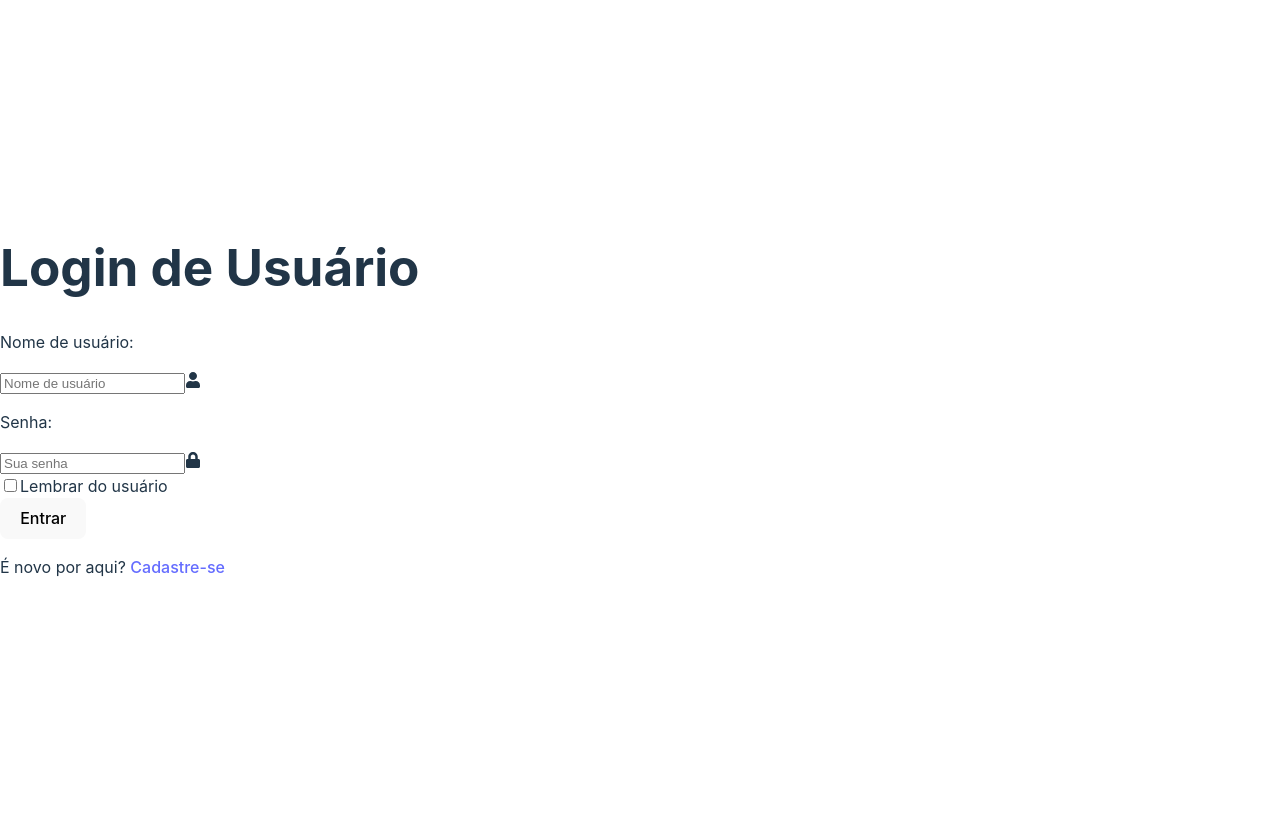
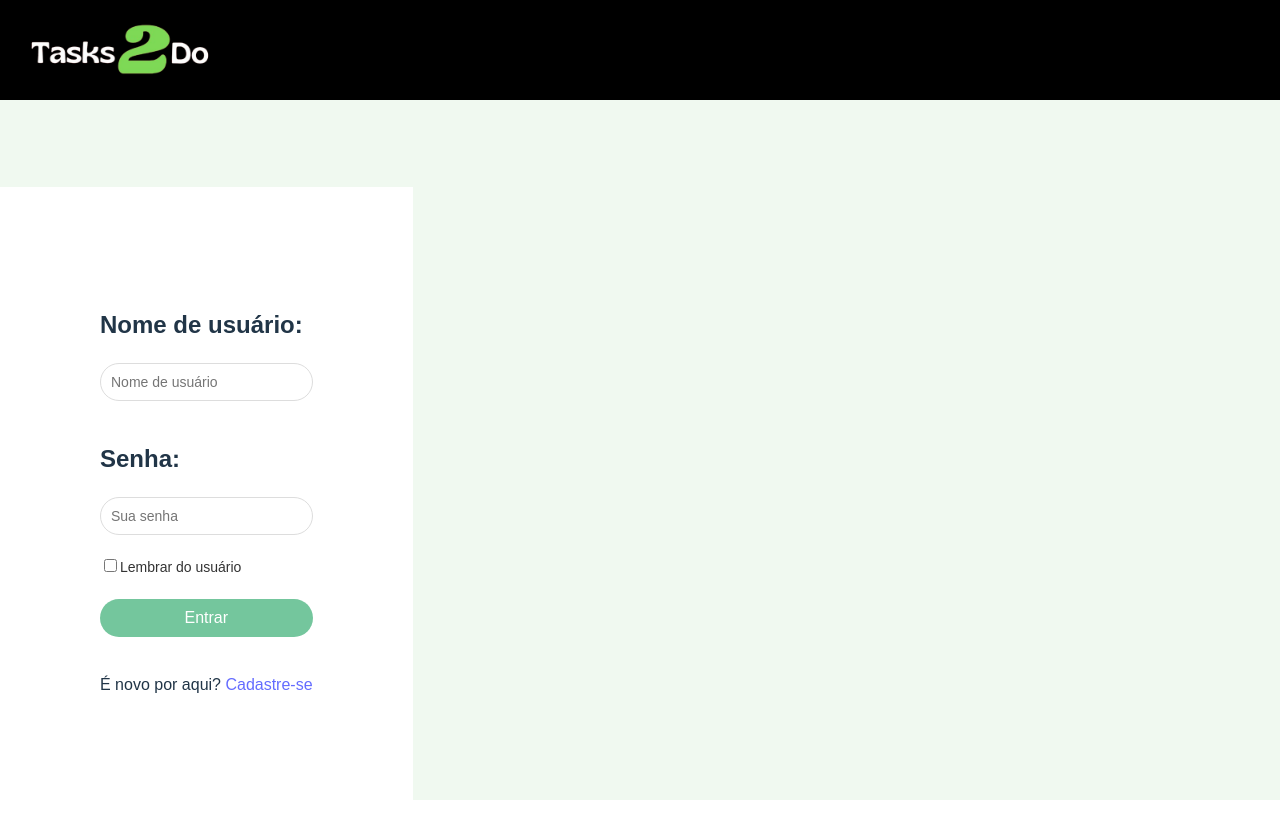
Before and after one commit to dougssdev/Tasks2Do, a React (Vite) app in the folder tasks2do-front/: page / in a window 1280 px wide. Built offline with nearby package versions, Linux system fonts and the light colour scheme.

Commit message:
CSS da Página de Login

```diff
--- a/tasks2do-front/package.json
+++ b/tasks2do-front/package.json
@@ -11,7 +11,9 @@
   },
   "dependencies": {
     "@react-icons/all-files": "^4.1.0",
+    "bootstrap": "^5.3.3",
     "react": "^18.3.1",
+    "react-bootstrap": "^2.10.7",
     "react-dom": "^18.3.1",
     "react-icons": "^5.4.0"
   },
--- a/tasks2do-front/src/Components/Login/Login.css
+++ b/tasks2do-front/src/Components/Login/Login.css
@@ -0,0 +1,104 @@
+
+body {
+    margin: 0;
+    font-family: Arial, sans-serif;
+    background-color: #F0F9F0;
+    height: 100vh;
+}
+
+
+
+.bar {
+    width: 100%;
+    height: 100px;
+    background-color: black;
+    display: flex;
+    align-items: center;
+    padding-left: 20px;
+    position: fixed;
+    top: 0;
+    z-index: 1000;
+
+  }
+
+
+  .logo img {
+    height: 200px;
+    object-fit: contain;
+  }
+
+
+  .container {
+    margin-top: 200px;
+    display: flex;
+    justify-content: center;
+    align-items: center;
+    flex-direction: column;
+  }
+
+
+
+form {
+    background-color: white;
+    display: flex;
+    flex-direction: column;
+    gap: 20px;
+    padding: 100px;
+}
+
+
+label {
+    text-align: left;
+    font-size: 14px;
+    color: #333;
+}
+
+
+input[type="text"],
+input[type="password"] {
+    width: 100%;
+    padding: 10px;
+    border: 1px solid #ddd;
+    border-radius: 20px;
+    font-size: 14px;
+    outline: none;
+    box-sizing: border-box;
+}
+
+input[type="text"]:focus,
+input[type="password"]:focus {
+    border-color: #74c69d;
+}
+
+
+.entrar {
+    background-color: #74c69d;
+    color: white;
+    border: none;
+    border-radius: 20px;
+    padding: 10px 0;
+    font-size: 16px;
+    cursor: pointer;
+    transition: background-color 0.3s ease;
+}
+
+.entrar:hover {
+    background-color: #52b788;
+}
+
+
+.cadastro {
+    margin-top: 10px;
+    font-size: 14px;
+    color: #666;
+}
+
+.cadastro a {
+    color: #52b788;
+    text-decoration: none;
+    font-weight: bold;
+}
+
+.cadastro a:hover {
+    text-decoration: underline;
+}
--- a/tasks2do-front/src/Components/Login/Login.tsx
+++ b/tasks2do-front/src/Components/Login/Login.tsx
@@ -1,20 +1,31 @@
-import {FaUser, FaLock} from 'react-icons/fa';
+
+import "./Login.css";
+
 
 const Login = () => {
+
+
   return (
+
     <div>
+
+      <div className='bar'>
+        <div className='logo'>
+        <img src="src\assets\TASKS__2_-removebg-preview.png" alt="Logo Tasks2Do"/>
+        </div>
+      </div>
+
       <div className="container">
         <form>
-          <h1>Login de Usuário</h1>
-            <div>
-                <p>Nome de usuário: </p>
-                <input name = 'username' type="text" placeholder="Nome de usuário"></input>
-                <FaUser className='icon'/>
+            <div className='username'>
+                <h2>Nome de usuário: </h2>
+                <input id = 'username' name = 'username' type="text" placeholder="Nome de usuário"></input>
+
             </div>
-            <div>
-                <p>Senha: </p>
-                <input name= 'password' type="password" placeholder="Sua senha"></input>
-                <FaLock className='icon'/>
+            <div className='password'>
+                <h2>Senha: </h2>
+                <input id= 'password' name= 'password' type="password" placeholder="Sua senha"></input>
+
             </div>
 
             <div className='recall-forget'>
@@ -24,7 +35,7 @@ const Login = () => {
             </label>
             </div>
 
-            <button> Entrar </button>
+            <button className='entrar'> Entrar </button>
 
             <div className='signup-link'>
                 <p>É novo por aqui? <a href='#'> Cadastre-se </a></p>
```
Also changed, not shown: 1 other file (tests, documents, lock files or other folders).
